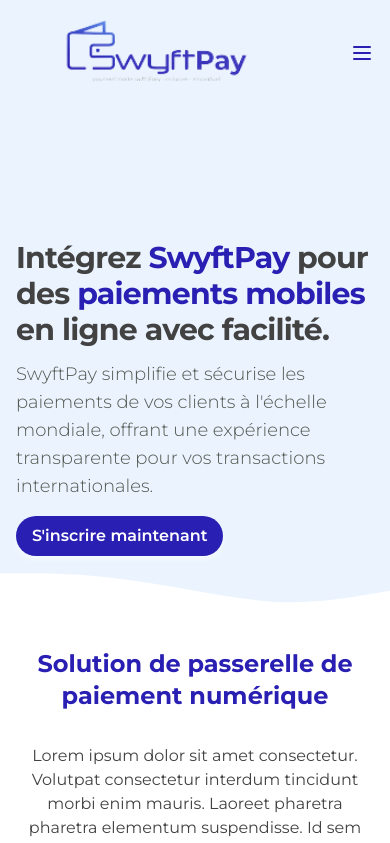
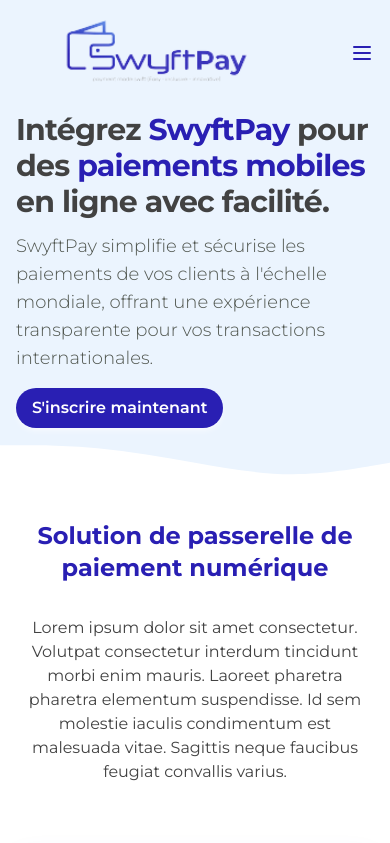
Before and after one commit to swyftpay-drc/frontend, a Next.js app: page / in a window 390 px wide. Shown: the top 843 px of the page. Built offline with nearby package versions, Linux system fonts and the light colour scheme.

Commit message:
refactor:update responsive

```diff
--- a/src/components/client/home/index.tsx
+++ b/src/components/client/home/index.tsx
@@ -14,7 +14,7 @@
     <>
       <Header />
       <div className="bg-primary-400">
-        <BaseContainer className="pt-32">
+        <BaseContainer className="md:pt-32">
           <BannerSection />
         </BaseContainer>
       </div>
```
